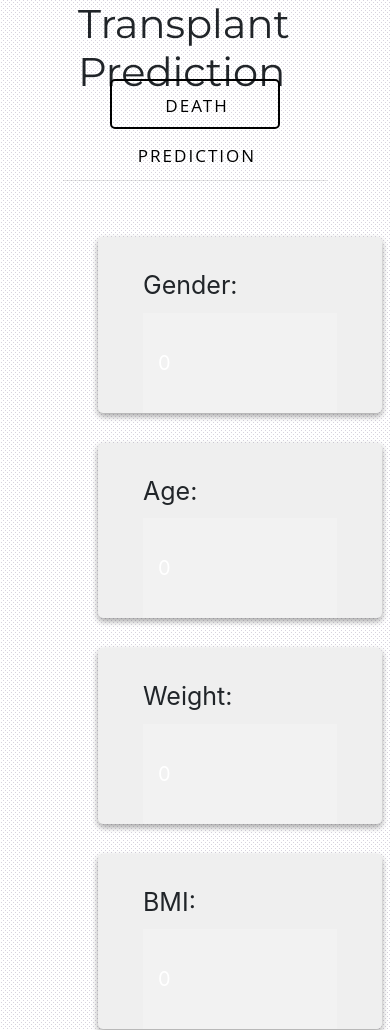
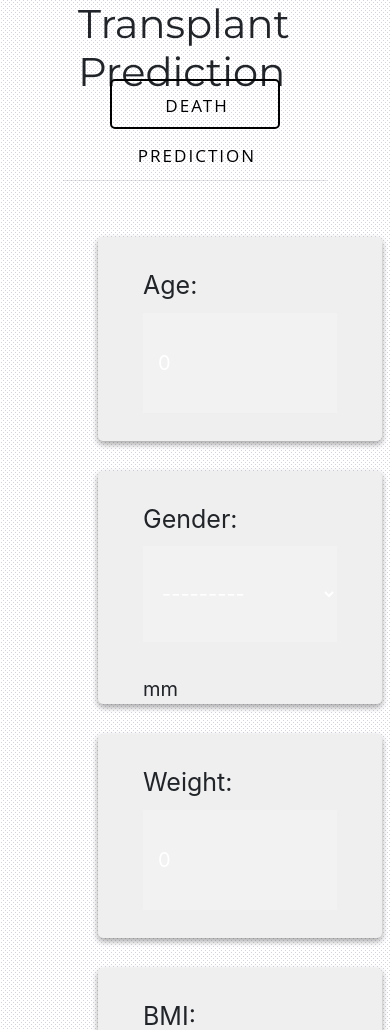
Before and after one commit to JanhaviDadhania/Risk_Analysis, a Django app: page / in a window 390 px wide. Shown: the part 645-1675 px from the top of the page. Run offline with Django 3.2, Linux system fonts and the light colour scheme; some libraries are stand-ins or nearby versions.

Commit message:
added dropdown for gender and mapped to appropriat float

```diff
--- a/web_portal/forms/forms.py
+++ b/web_portal/forms/forms.py
@@ -5,8 +5,8 @@ class transplant_form(ModelForm):
     class Meta:
         model = transplant_model
         fields = [
+            'Age',
             'Gender',
-            'Age',
             'Weight',
             'BMI',
             'Systolic_Pressure',
@@ -46,13 +46,14 @@ class transplant_form(ModelForm):
             'Vascular_Age',
             'Vascular_Age_Biological_Age'
         ]
+        help_texts = {'Gender':"mm"}
 
 class death_form(ModelForm):
     class Meta:
         model = death_model
         fields = [
+            'Age',
             'Gender',
-            'Age',
             'Weight',
             'BMI',
             'Systolic_Pressure',
--- a/web_portal/forms/models.py
+++ b/web_portal/forms/models.py
@@ -2,7 +2,12 @@ from django.db import models
 from django.contrib import admin
 
 class transplant_model(models.Model):
-    Gender = models.FloatField(default=0)
+    # Gender = models.FloatField(default=0)
+    gender = (
+        ('Male', 'Male'),
+        ('Female', 'Female'),
+    )
+    Gender = models.CharField(max_length = 100, choices = gender)
     Age = models.FloatField(default=0)
     Weight = models.FloatField(default=0)
     BMI = models.FloatField(default=0)
@@ -46,7 +51,12 @@ class transplant_model(models.Model):
 admin.site.register(transplant_model)
 
 class death_model(models.Model):
-    Gender = models.FloatField(default=0)
+    # Gender = models.FloatField(default=0)
+    gender = (
+        ('Male', 'Male'),
+        ('Female', 'Female'),
+    )
+    Gender = models.CharField(max_length = 100, choices = gender)
     Age = models.FloatField(default=0)
     Weight = models.FloatField(default=0)
     BMI = models.FloatField(default=0)
--- a/web_portal/forms/static/style.css
+++ b/web_portal/forms/static/style.css
@@ -228,12 +228,15 @@ border-top-color: #ffb500;
 .form-group label { box-shadow:none; border-radius:0; font-size:23px; color:#000; font-weight:100; padding:10px 0;}
 .form-group label h1 {font-size:48px; font-weight:100;}
 .form-group input, .form-group textarea  { border:none;  background:rgba(96,125,139, .2);height:auto; padding:15px 15px; box-shadow:none; border-radius:10px; font-size:20px; color:#343a40; outline: 0; width:100% }
+.form-group select, .form-group textarea  { border:none;  background:rgba(96,125,139, .2);height:auto; padding:15px 15px; box-shadow:none; border-radius:10px; font-size:20px; color:#343a40; outline: 0; width:100% }
 
 .form-group textarea {font-size:18px; padding:10px; min-height:300px;}
 
 .form-group input:focus, .form-group textarea:focus {outline:0; border:none;  box-shadow:none;}
+.form-group select:focus, .form-group textarea:focus {outline:0; border:none;  box-shadow:none;}
 
 input:active  {outline:0 !important}
+select:active  {outline:0 !important}
 .navbar {}
 .navbar-brand { font-weight:normal; margin-top:30px;} .h1-header {font-weight:100; margin-top:0; font-size:36px; background:#e74c3c; padding:25px; margin-left:-10px; width:400px; position:absolute}
 ::focus {outline:none !important}
@@ -300,7 +303,9 @@ font-size: 24px;
 ::-webkit-input-placeholder {
    color:rgba(255,255,255, 0.3) !important  ;
 }
-
+::-webkit-select-placeholder {
+   color:rgba(255,255,255, 0.3) !important  ;
+}
 :-moz-placeholder { /* Firefox 18- */
   color: #348779 !important  ;
 }
@@ -312,7 +317,9 @@ font-size: 24px;
 :-ms-input-placeholder {
    color: #348779 !important  ;
 }
-
+:-ms-select-placeholder {
+   color: #348779 !important  ;
+}
 [contenteditable="true"]:focus > style{
 display:block;
 font-size: .75em;
@@ -399,7 +406,17 @@ color: #fff;
 outline: 0;
 width: 100%;
 }
-
+.form-group select, .form-group textarea {
+border: none;
+background: rgba(255,255,255, .2);
+padding: 35px 15px;
+box-shadow: none;
+border-radius: 0px;
+font-size: 20px;
+color: #fff;
+outline: 0;
+width: 100%;
+}
 }
 
 
@@ -411,7 +428,7 @@ and (orientation : landscape) {
 
 
 
- .form-group label h1 {font-size:24px;} .form-group label {font-size:14px;} .form-group input, .form-group textarea {font-size:18px;padding: 15px 15px;} .questionaire {padding:20px 0;} .count {font-size:20px;} .cover .btn-lg {padding:10px 20px; font-size:20px;}
+ .form-group label h1 {font-size:24px;} .form-group label {font-size:14px;} .form-group input,.form-group select,  .form-group textarea {font-size:18px;padding: 15px 15px;} .questionaire {padding:20px 0;} .count {font-size:20px;} .cover .btn-lg {padding:10px 20px; font-size:20px;}
 	.form-group textarea {min-height:150px;}
 
 }
--- a/web_portal/forms/templates/pages/transplant.html
+++ b/web_portal/forms/templates/pages/transplant.html
@@ -105,7 +105,7 @@
 								<!-- <div class = "col-lg-1">
 								</div> -->
 								<div class = "col-lg-5" style = "font-size:25px">{{ field.label_tag }}</div>
-							    <div class = "col-lg-6">
+							    <div class = "col-lg-5">
 							          {% if field.errors %}
 							            <ul class = "progress-form form-group animated fadeInRightBig  activate">
 							              {% for error in field.errors %}
@@ -117,11 +117,12 @@
 										  <li>{{ field }}</li>
 									  </ul>
 
-							          {% if field.help_text %}
-							            <br />{{ field.help_text }}
-							          {% endif %}
+
 							    </div>
-								<div class = "col-lg-1">
+								<div class = "col-lg-2" style = "font-size:20px;padding-top:28px">
+									{% if field.help_text %}
+									  {{ field.help_text }}
+									{% endif %}
 								</div>
 							</div>
 						</div>
--- a/web_portal/forms/views.py
+++ b/web_portal/forms/views.py
@@ -14,6 +14,7 @@ def transplant(request):
             #input is list that stores the values submitted by user
             input = []
             for item in form.cleaned_data.values():
+                print(item)
                 input.append(item)
             temp = ' '.join([str(elem) for elem in input])
             output = run([sys.executable, '//home//janhavi//django//nnn//Risk_Analysis//web_portal//forms//ML//transplant_model.py', temp], shell=False, stdout=PIPE)
```
Also changed, not shown: web_portal/forms/ML/death_model.py (+12 -1 lines), web_portal/forms/ML/transplant_model.py (+13 -3 lines).
